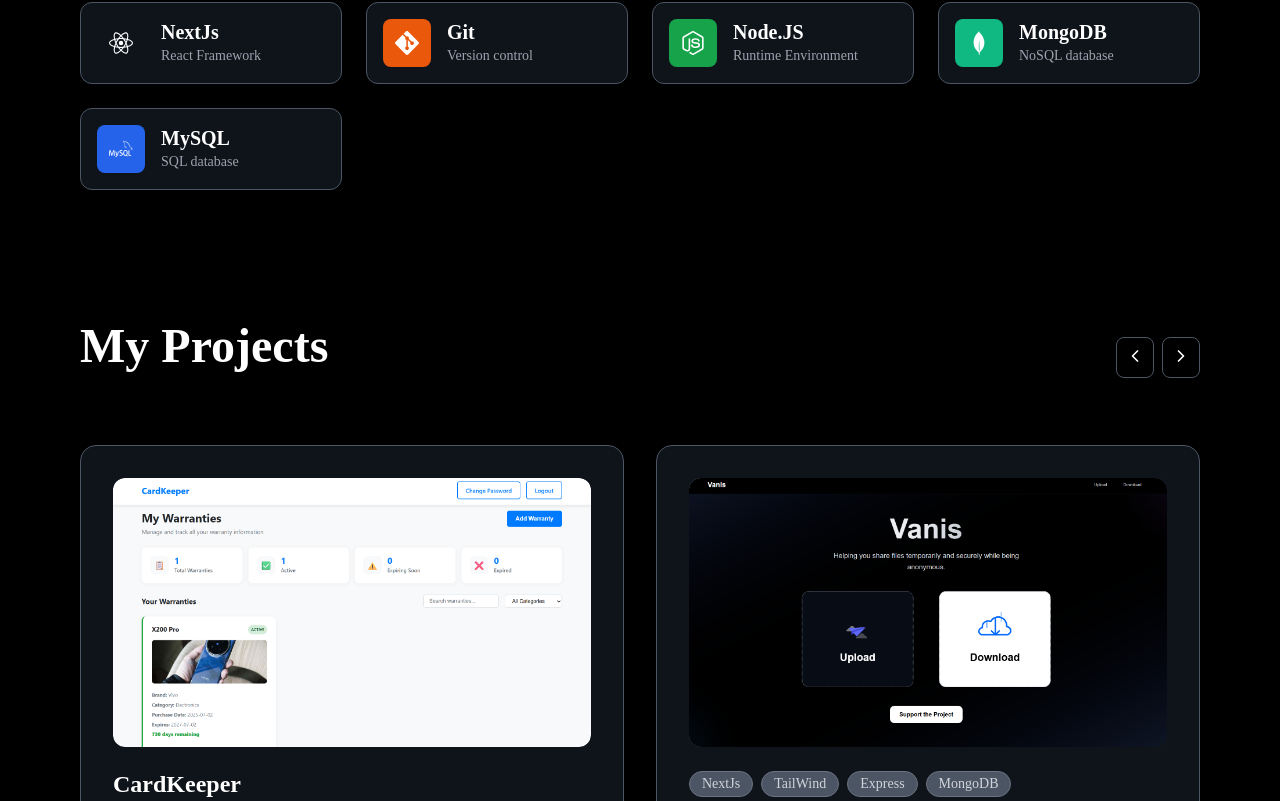
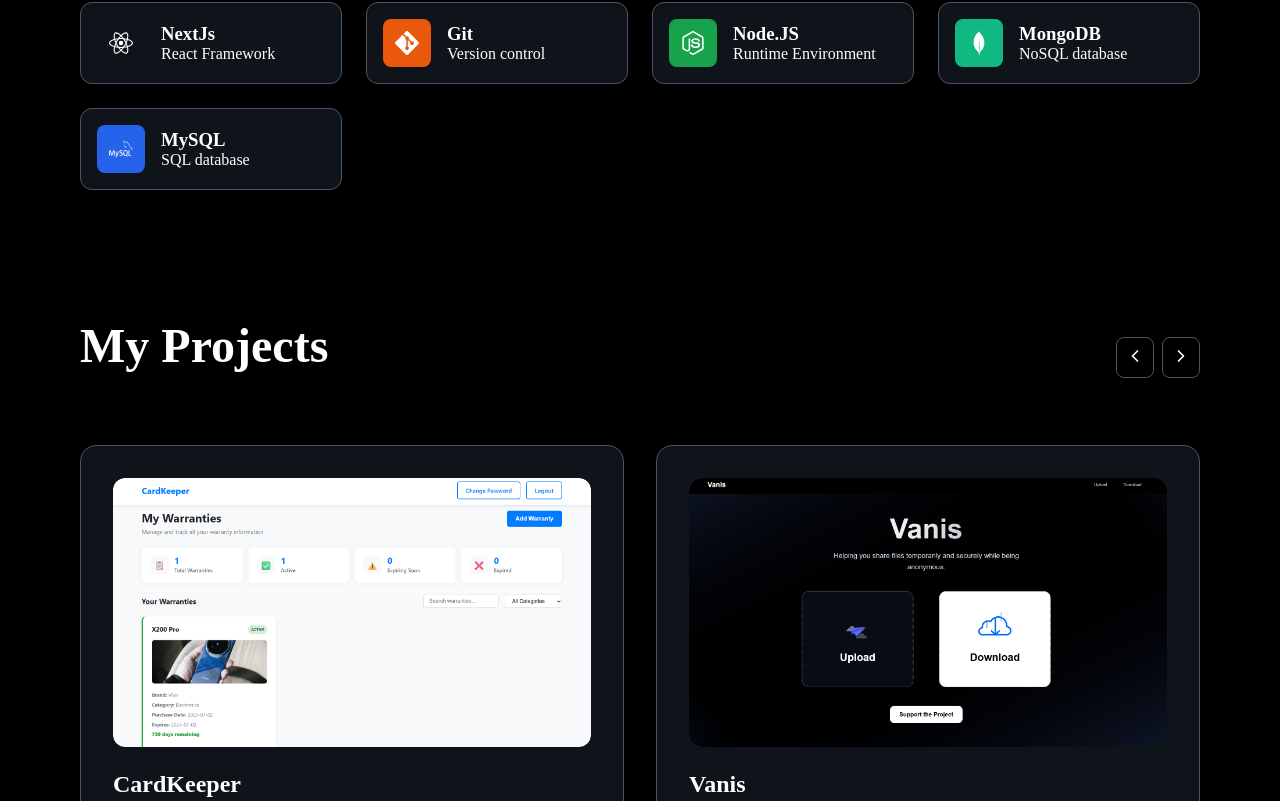
Before and after one commit to lynx-fx/Portfolio, a React (Vite) app: page / in a window 1280 px wide. Shown: the part 999-1800 px from the top of the page. Built offline with nearby package versions, Linux system fonts and the light colour scheme.

Commit message:
Updated carousel

```diff
--- a/src/components/Landing.jsx
+++ b/src/components/Landing.jsx
@@ -1,5 +1,4 @@
 "use client";
-
 import { useState, useEffect, useRef } from "react";
 import { ArrowRight, ChevronLeft, ChevronRight } from "lucide-react";
 import {
@@ -30,8 +29,7 @@
   const [isTransitioning, setIsTransitioning] = useState(false);
   const [isDragging, setIsDragging] = useState(false);
   const [dragStart, setDragStart] = useState({ x: 0, y: 0 });
-  const [dragOffset, setDragOffset] = useState(0);
-
+  const [dragOffset, setDragOffset] = useState({ x: 0, y: 0 });
   const techRef = useRef(null);
   const projectsRef = useRef(null);
   const contactRef = useRef(null);
@@ -47,10 +45,10 @@
     },
     {
       id: 2,
-      tittle: "Vanis",
+      title: "Vanis",
       tags: ["NextJs", "TailWind", "Express", "MongoDB"],
       url: "https://vanis-lynxx.netlify.app/",
-      src: "/Vanis.png"
+      src: "/Vanis.png",
     },
     {
       id: 3,
@@ -145,7 +143,6 @@
         setLastScrollY(window.scrollY);
       }
     };
-
     if (typeof window !== "undefined") {
       window.addEventListener("scroll", controlNavbar);
       return () => {
@@ -159,33 +156,32 @@
     const handleScroll = () => {
       const scrollY = window.scrollY;
       const windowHeight = window.innerHeight;
-
       // Check each section only once
+      // Adjusted the multiplier from 0.95 to 1.05 to trigger animations even later
       if (!visibleSections.about && techRef.current) {
         const rect = techRef.current.getBoundingClientRect();
-        if (rect.top < windowHeight * 0.8) {
+        if (rect.top < windowHeight * 1.05) {
+          // Trigger when the section is just entering the bottom of the viewport
           setVisibleSections((prev) => ({ ...prev, about: true }));
         }
       }
-
       if (!visibleSections.work && projectsRef.current) {
         const rect = projectsRef.current.getBoundingClientRect();
-        if (rect.top < windowHeight * 0.8) {
+        if (rect.top < windowHeight * 1.05) {
+          // Trigger when the section is just entering the bottom of the viewport
           setVisibleSections((prev) => ({ ...prev, work: true }));
         }
       }
-
       if (!visibleSections.contact && contactRef.current) {
         const rect = contactRef.current.getBoundingClientRect();
-        if (rect.top < windowHeight * 0.8) {
+        if (rect.top < windowHeight * 1.05) {
+          // Trigger when the section is just entering the bottom of the viewport
           setVisibleSections((prev) => ({ ...prev, contact: true }));
         }
       }
     };
-
     window.addEventListener("scroll", handleScroll);
     handleScroll(); // Check initial state
-
     return () => window.removeEventListener("scroll", handleScroll);
   }, [visibleSections]);
 
@@ -220,30 +216,41 @@
     const clientX = e.type === "mousedown" ? e.clientX : e.touches[0].clientX;
     const clientY = e.type === "mousedown" ? e.clientY : e.touches[0].clientY;
     setDragStart({ x: clientX, y: clientY });
-    setDragOffset(0);
+    setDragOffset({ x: 0, y: 0 });
   };
 
   const handleDragMove = (e) => {
     if (!isDragging) return;
-    e.preventDefault();
+    // Prevent default to stop vertical scrolling when horizontal drag is detected
+    // e.preventDefault(); // This was causing issues with vertical scroll on mobile
+
     const clientX = e.type === "mousemove" ? e.clientX : e.touches[0].clientX;
+    const clientY = e.type === "mousemove" ? e.clientY : e.touches[0].clientY;
+
     const deltaX = clientX - dragStart.x;
-    setDragOffset(deltaX);
+    const deltaY = clientY - dragStart.y;
+
+    setDragOffset({ x: deltaX, y: deltaY });
   };
 
   const handleDragEnd = () => {
     if (!isDragging) return;
     setIsDragging(false);
 
-    const threshold = 100; // Minimum drag distance to trigger navigation
-    if (Math.abs(dragOffset) > threshold) {
-      if (dragOffset > 0) {
+    const horizontalThreshold = 100; // Minimum horizontal drag distance to trigger navigation
+    const dragDirectionThreshold = 2; // Horizontal movement must be at least 2x vertical movement
+
+    if (
+      Math.abs(dragOffset.x) > horizontalThreshold &&
+      Math.abs(dragOffset.x) > Math.abs(dragOffset.y) * dragDirectionThreshold
+    ) {
+      if (dragOffset.x > 0) {
         prevProject();
       } else {
         nextProject();
       }
     }
-    setDragOffset(0);
+    setDragOffset({ x: 0, y: 0 });
   };
 
   // Add event listeners for drag
@@ -260,11 +267,10 @@
       document.addEventListener("mousemove", handleMouseMove);
       document.addEventListener("mouseup", handleMouseUp);
       document.addEventListener("touchmove", handleTouchMove, {
-        passive: false,
+        passive: false, // Use passive: false to allow preventDefault
       });
       document.addEventListener("touchend", handleTouchEnd);
     }
-
     return () => {
       document.removeEventListener("mousemove", handleMouseMove);
       document.removeEventListener("mouseup", handleMouseUp);
@@ -301,35 +307,31 @@
           </div>
         </div>
       </nav>
-
       {/* Hero Section */}
       <div className="hero-section">
         <div
           className={`hero-location ${isLoaded ? "visible" : ""}`}
-          style={{ animationDelay: "0.2s" }}
+          style={{ animationDelay: "0.4s" }}
         >
           Based in Nepal
         </div>
-
         <h1
           className={`hero-title ${isLoaded ? "visible" : ""}`}
-          style={{ animationDelay: "0.4s" }}
+          style={{ animationDelay: "0.6s" }}
         >
           Bridging <span className="hero-accent">Visual Elegance</span> with{" "}
           <span className="hero-accent">Code Logic,</span> seamlessly.
         </h1>
-
         <p
           className={`hero-subtitle ${isLoaded ? "visible" : ""}`}
-          style={{ animationDelay: "0.6s" }}
+          style={{ animationDelay: "0.8s" }}
         >
           Hi, I'm Sudarshan, I create intuitive and highly functional web
           applications.
         </p>
-
         <div
           className={`hero-buttons ${isLoaded ? "visible" : ""}`}
-          style={{ animationDelay: "0.8s" }}
+          style={{ animationDelay: "1.0s" }}
         >
           <a href="#work">
             <button className="btn btn-outline btn-with-icon">
@@ -348,7 +350,6 @@
             </button>
           </a>
         </div>
-
         {/* Technologies Section */}
         <div ref={techRef} className="technologies-section" id="about">
           <h2
@@ -362,12 +363,11 @@
             className={`section-description ${
               visibleSections.about ? "visible" : ""
             }`}
-            style={{ animationDelay: "0.2s" }}
+            style={{ animationDelay: "0.4s" }}
           >
             I leverage modern technologies to create innovative and efficient
             solutions — here are some I work with most.
           </p>
-
           <div className="tech-grid">
             {technologies.map((tech, index) => {
               const IconComponent = tech.icon;
@@ -377,7 +377,7 @@
                   className={`tech-card tech-card-${tech.color} ${
                     visibleSections.about ? "visible" : ""
                   }`}
-                  style={{ animationDelay: `${0.4 + index * 0.1}s` }}
+                  style={{ animationDelay: `${0.6 + index * 0.15}s` }}
                 >
                   <div className="tech-card-content">
                     <div className={`tech-icon tech-icon-${tech.color}`}>
@@ -392,7 +392,6 @@
               );
             })}
           </div>
-
           {/* Portfolio Section */}
           <div
             ref={projectsRef}
@@ -426,7 +425,6 @@
                 </button>
               </div>
             </div>
-
             {/* Drag-enabled carousel */}
             <div
               ref={carouselRef}
@@ -434,7 +432,7 @@
               onMouseDown={handleDragStart}
               onTouchStart={handleDragStart}
               style={{
-                transform: `translateX(${dragOffset}px)`,
+                transform: `translateX(${dragOffset.x}px)`,
                 cursor: isDragging ? "grabbing" : "grab",
               }}
             >
@@ -448,11 +446,13 @@
                     style={{ animationDelay: `${index * 0.2}s` }}
                   >
                     <div className="project-mockup">
-                      <img src={project.src} height={200} alt={project.title} />
+                      <img
+                        src={project.src || "/placeholder.svg"}
+                        height={200}
+                        alt={project.title}
+                      />
                     </div>
-
                     <h3 className="project-title">{project.title}</h3>
-
                     <div className="project-tags">
                       {project.tags.map((tag, tagIndex) => (
                         <span key={tagIndex} className="project-tag">
@@ -460,7 +460,6 @@
                         </span>
                       ))}
                     </div>
-
                     <a
                       href={project.url}
                       target="_blank"
@@ -474,7 +473,6 @@
                 ))}
               </div>
             </div>
-
             {/* Dot pagination */}
             <div className="carousel-pagination">
               {projects.map((_, index) => (
@@ -489,7 +487,6 @@
                 />
               ))}
             </div>
-
             {/* Drag instruction */}
             <div className="drag-instruction">
               <span>← Drag or click dots to navigate →</span>
@@ -497,14 +494,13 @@
           </div>
         </div>
       </div>
-
       {/* Contact Section */}
       <div ref={contactRef} className="contact-section">
         <div
           className={`contact-content ${
             visibleSections.contact ? "visible" : ""
           }`}
-          style={{ animationDelay: "0.2s" }}
+          style={{ animationDelay: "0.4s" }}
         >
           <h2 className="contact-title">
             Like what you see? Reach out{" "}
@@ -517,7 +513,6 @@
           </a>
         </div>
       </div>
-
       {/* Footer */}
       <footer className="footer" id="footer">
         <div className="footer-content">
@@ -526,7 +521,6 @@
               <h3 className="footer-brand-title">Sudarshan</h3>
               <p className="footer-brand-text">© 2025 | All rights reserved.</p>
             </div>
-
             <div className="footer-section">
               <h4 className="footer-section-title">Navigate</h4>
               <ul className="footer-links">
@@ -552,7 +546,6 @@
                 </li>
               </ul>
             </div>
-
             <div className="footer-section">
               <h4 className="footer-section-title">Projects</h4>
               <ul className="footer-links">
@@ -588,7 +581,6 @@
                 </li>
               </ul>
             </div>
-
             <div className="footer-section">
               <h4 className="footer-section-title">Socials</h4>
               <ul className="footer-links">
--- a/src/styles/landing.css
+++ b/src/styles/landing.css
@@ -6,7 +6,6 @@
   scroll-behavior: smooth;
   caret-color: transparent;
 }
-
 img {
   user-select: none; /* Prevent text selection */
   -webkit-user-drag: none; /* Prevent dragging in WebKit browsers */
@@ -14,22 +13,18 @@
   -moz-user-select: none;
   -ms-user-select: none;
 }
-
 ::-webkit-scrollbar {
   display: none;
 }
-
 /* Text selection color */
 ::selection {
   background-color: #3b82f6;
   color: #ffffff;
 }
-
 ::-moz-selection {
   background-color: #3b82f6;
   color: #ffffff;
 }
-
 /* Main container */
 .portfolio-container {
   padding-top: 50px;
@@ -38,7 +33,6 @@
   color: #ffffff;
   overflow-x: hidden;
 }
-
 /* Navigation Styles */
 .navigation {
   position: fixed;
@@ -48,24 +42,20 @@
   z-index: 50;
   transition: all 0.5s ease-out;
 }
-
 .navigation.nav-visible {
   transform: translateY(0);
   opacity: 1;
 }
-
 .navigation.nav-hidden {
   transform: translateY(-100%);
   opacity: 0;
 }
-
 .nav-wrapper {
   display: flex;
   justify-content: center;
   padding-top: 2rem;
   padding-bottom: 1rem;
 }
-
 .nav-menu {
   display: flex;
   align-items: center;
@@ -77,27 +67,22 @@
   border: 1px solid #4b5563;
   transition: all 0.3s ease;
 }
-
 .nav-menu:hover {
   transform: scale(1.05);
   background-color: rgba(31, 41, 55, 0.7);
 }
-
 .nav-link {
   color: #9ca3af;
   text-decoration: none;
   transition: all 0.3s ease;
 }
-
 .nav-link:hover {
   color: #ffffff;
   transform: scale(1.1);
 }
-
 .nav-link-active {
   color: #ffffff;
 }
-
 /* Hero Section */
 .hero-section {
   display: flex;
@@ -108,7 +93,6 @@
   max-width: 72rem;
   margin: 0 auto;
 }
-
 /* Simplified Animation System */
 .hero-location,
 .hero-title,
@@ -122,9 +106,9 @@
 .contact-content {
   opacity: 0;
   transform: translateY(30px);
-  transition: all 0.8s cubic-bezier(0.25, 0.46, 0.45, 0.94);
+  /* Increased transition duration for a slower, more noticeable animation */
+  transition: all 1.2s cubic-bezier(0.25, 0.46, 0.45, 0.94);
 }
-
 .hero-location.visible,
 .hero-title.visible,
 .hero-subtitle.visible,
@@ -138,7 +122,6 @@
   opacity: 1;
   transform: translateY(0);
 }
-
 .hero-location {
   color: #9ca3af;
   font-size: 0.875rem;
@@ -147,19 +130,16 @@
   text-transform: uppercase;
   margin-bottom: 2rem;
 }
-
 .hero-title {
   font-size: 2.5rem;
   font-weight: 700;
   line-height: 1.1;
   margin-bottom: 2rem;
 }
-
 .hero-accent {
   color: #3b82f6;
   animation: pulse 2s infinite;
 }
-
 .hero-subtitle {
   color: #9ca3af;
   font-size: 1.125rem;
@@ -167,14 +147,12 @@
   margin-bottom: 3rem;
   line-height: 1.6;
 }
-
 .hero-buttons {
   display: flex;
   flex-direction: column;
   gap: 1rem;
   margin-bottom: 4rem;
 }
-
 /* Button Styles */
 .btn {
   display: inline-flex;
@@ -189,59 +167,49 @@
   border: none;
   font-size: 1rem;
 }
-
 .btn-outline {
   background-color: transparent;
   border: 1px solid #4b5563;
   color: #ffffff;
 }
-
 .btn-outline:hover {
   background-color: #111827;
   border-color: #6b7280;
   transform: scale(1.05);
   box-shadow: 0 10px 25px rgba(59, 130, 246, 0.2);
 }
-
 .btn-primary {
   background-color: #2563eb;
   color: #ffffff;
   border: none;
   width: 100%;
 }
-
 .btn-primary:hover {
   background-color: #1d4ed8;
   transform: scale(1.05);
   box-shadow: 0 10px 25px rgba(59, 130, 246, 0.3);
 }
-
 .btn-with-icon {
   position: relative;
 }
-
 .btn-icon-right {
   width: 1rem;
   height: 1rem;
   margin-left: 0.5rem;
   transition: transform 0.3s ease;
 }
-
 .btn-icon-left {
   width: 1rem;
   height: 1rem;
   margin-right: 0.5rem;
   transition: transform 0.3s ease;
 }
-
 .btn:hover .btn-icon-right {
   transform: translateX(0.25rem);
 }
-
 .btn:hover .btn-icon-left {
   transform: scale(1.1);
 }
-
 /* Technologies Section */
 .technologies-section {
   margin-top: 8rem;
@@ -251,27 +219,23 @@
   margin-right: auto;
   text-align: left;
 }
-
 .section-title {
   font-size: 2.5rem;
   font-weight: 700;
   margin-bottom: 1.5rem;
 }
-
 .section-description {
   color: #9ca3af;
   font-size: 1.125rem;
   margin-bottom: 3rem;
   max-width: 64rem;
 }
-
 .tech-grid {
   display: grid;
   grid-template-columns: 1fr;
   gap: 1.5rem;
   margin-bottom: 8rem;
 }
-
 .tech-card {
   background-color: rgba(31, 41, 55, 0.5);
   border: 1px solid #4b5563;
@@ -279,19 +243,16 @@
   padding: 1rem;
   transition: all 0.5s ease;
 }
-
 .tech-card:hover {
   background-color: rgba(31, 41, 55, 0.7);
   transform: scale(1.05);
   box-shadow: 0 10px 25px rgba(59, 130, 246, 0.1);
 }
-
 .tech-card-content {
   display: flex;
   align-items: center;
   gap: 1rem;
 }
-
 .tech-icon {
   width: 3rem;
   height: 3rem;
@@ -303,16 +264,13 @@
   color: #ffffff;
   transition: all 0.3s ease;
 }
-
 .tech-icon-svg {
   width: 1.5rem;
   height: 1.5rem;
 }
-
 .tech-card:hover .tech-icon {
   transform: scale(1.1);
 }
-
 .tech-icon-yellow {
   background-color: #eab308;
 }
@@ -337,45 +295,20 @@
 .tech-icon-blue {
   background-color: #2563eb;
 }
-
-.tech-info {
-  flex: 1;
-}
-
-.tech-name {
-  color: #ffffff;
-  font-weight: 600;
-  font-size: 1.25rem;
-  margin-bottom: 0.25rem;
-  transition: color 0.3s ease;
-}
-
-.tech-card:hover .tech-name {
-  color: #60a5fa;
-}
-
-.tech-description {
-  color: #9ca3af;
-  font-size: 0.875rem;
-}
-
 /* Portfolio Section */
 .portfolio-section {
   margin-top: 4rem;
 }
-
 .portfolio-header {
   display: flex;
   justify-content: space-between;
   align-items: center;
   margin-bottom: 3rem;
 }
-
 .portfolio-controls {
   display: flex;
   gap: 0.5rem;
 }
-
 .control-btn {
   padding: 0.5rem;
   border: 1px solid #4b5563;
@@ -385,49 +318,40 @@
   cursor: pointer;
   transition: all 0.3s ease;
 }
-
 .control-btn:hover:not(:disabled) {
   background-color: #111827;
   transform: scale(1.1);
   box-shadow: 0 5px 15px rgba(59, 130, 246, 0.2);
 }
-
 .control-btn:disabled {
   opacity: 0.5;
   cursor: not-allowed;
 }
-
 .control-icon {
   width: 1.25rem;
   height: 1.25rem;
   transition: transform 0.3s ease;
 }
-
 .control-btn:hover:not(:disabled) .control-icon {
   transform: translateX(-0.25rem);
 }
-
 .control-btn:last-child:hover:not(:disabled) .control-icon {
   transform: translateX(0.25rem);
 }
-
 /* Carousel Styles */
 .portfolio-carousel {
   transition: transform 0.3s ease;
   user-select: none;
   touch-action: pan-y;
 }
-
 .portfolio-carousel.dragging {
   transition: none;
 }
-
 .portfolio-grid {
   display: grid;
   grid-template-columns: 1fr;
   gap: 2rem;
 }
-
 .project-card {
   background-color: rgba(31, 41, 55, 0.5);
   border: 1px solid #4b5563;
@@ -437,18 +361,15 @@
   opacity: 1;
   transform: scale(1);
 }
-
 .project-card.project-transitioning {
   opacity: 0.5;
   transform: scale(0.95);
 }
-
 .project-card:hover {
   background-color: rgba(31, 41, 55, 0.7);
   transform: scale(1.05);
   box-shadow: 0 25px 50px rgba(59, 130, 246, 0.1);
 }
-
 /* Carousel Pagination */
 .carousel-pagination {
   display: flex;
@@ -457,7 +378,6 @@
   margin-top: 2rem;
   margin-bottom: 1rem;
 }
-
 .pagination-dot {
   width: 0.75rem;
   height: 0.75rem;
@@ -468,23 +388,19 @@
   transition: all 0.3s ease;
   position: relative;
 }
-
 .pagination-dot:hover:not(:disabled) {
   background-color: #6b7280;
   transform: scale(1.2);
 }
-
 .pagination-dot.active {
   background-color: #3b82f6;
   transform: scale(1.3);
   box-shadow: 0 0 0 2px rgba(59, 130, 246, 0.3);
 }
-
 .pagination-dot:disabled {
   cursor: not-allowed;
   opacity: 0.5;
 }
-
 /* Drag Instruction */
 .drag-instruction {
   text-align: center;
@@ -493,7 +409,6 @@
   font-size: 0.875rem;
   opacity: 0.7;
 }
-
 .project-mockup {
   aspect-ratio: 16 / 9;
   background: linear-gradient(135deg, #4b5563, #111827);
@@ -506,11 +421,9 @@
   overflow: hidden;
   transition: all 0.9s ease;
 }
-
 .project-card:hover .project-mockup {
   box-shadow: 0 10px 25px rgba(0, 0, 0, 0.3);
 }
-
 .project-mockup img {
   width: 100%;
   height: 100%;
@@ -518,12 +431,10 @@
   border-radius: 0.75rem;
   transition: transform 0.3s ease;
 }
-
 .project-card :hover {
   transform: scale(1.05);
   transition: transform 0.3s ease;
 }
-
 .project-laptop {
   width: 80%;
   height: 80%;
@@ -532,27 +443,22 @@
   transform: rotate(12deg);
   transition: all 0.5s ease;
 }
-
 .project-card:hover .project-laptop {
   transform: rotate(6deg) scale(1.05);
 }
-
 .laptop-light {
   background-color: #ffffff;
 }
-
 .laptop-dark {
   background-color: #111827;
   border: 1px solid #4b5563;
 }
-
 .project-screen {
   width: 100%;
   height: 100%;
   border-radius: 0.5rem;
   padding: 1rem;
 }
-
 .project-title {
   color: #ffffff;
   font-weight: 700;
@@ -560,18 +466,15 @@
   margin-bottom: 1rem;
   transition: color 0.3s ease;
 }
-
 .project-card:hover .project-title {
   color: #60a5fa;
 }
-
 .project-tags {
   display: flex;
   flex-wrap: wrap;
   gap: 0.5rem;
   margin-bottom: 1.5rem;
 }
-
 .project-tag {
   padding: 0.25rem 0.75rem;
   background-color: #4b5563;
@@ -581,25 +484,21 @@
   border: 1px solid #6b7280;
   transition: all 0.3s ease;
 }
-
 .project-tag:hover {
   background-color: #6b7280;
   transform: scale(1.05);
 }
-
 /* Contact Section */
 .contact-section {
   margin-top: 8rem;
   text-align: center;
 }
-
 .progress-indicator {
   display: flex;
   justify-content: center;
   gap: 0.5rem;
   margin-bottom: 4rem;
 }
-
 .progress-dot {
   width: 0.75rem;
   height: 0.75rem;
@@ -607,32 +506,26 @@
   background-color: #4b5563;
   animation: pulse 2s infinite;
 }
-
 .progress-dot-active {
   background-color: #3b82f6;
 }
-
 .progress-dot:nth-child(2) {
   animation-delay: 0.2s;
 }
-
 .progress-dot:nth-child(3) {
   animation-delay: 0.4s;
 }
-
 .contact-content {
   max-width: 64rem;
   margin: 0 auto 8rem;
   padding: 0 1rem;
 }
-
 .contact-title {
   font-size: 2.5rem;
   font-weight: 700;
   line-height: 1.1;
   margin-bottom: 2rem;
 }
-
 .contact-accent {
   color: #3b82f6;
   animation: pulse 2s infinite;
@@ -640,11 +533,9 @@
   cursor: pointer;
   transition: all 0.3s ease;
 }
-
 .contact-accent:hover {
   transform: scale(1.05);
 }
-
 .contact-accent::after {
   content: "anupbhujel07@gmail.com";
   position: absolute;
@@ -666,7 +557,6 @@
   z-index: 10;
   animation: none;
 }
-
 .contact-accent::before {
   content: "";
   position: absolute;
@@ -683,20 +573,17 @@
   transition: all 0.3s ease;
   z-index: 10;
 }
-
 .contact-accent:hover::after {
   opacity: 1;
   visibility: visible;
   transform: translateX(-50%) translateY(-20px);
   animation: tooltipBounce 0.4s ease-out;
 }
-
 .contact-accent:hover::before {
   opacity: 1;
   visibility: visible;
   transform: translateX(-50%) translateY(-5px);
 }
-
 @keyframes tooltipBounce {
   0% {
     opacity: 0;
@@ -710,76 +597,63 @@
     transform: translateX(-50%) translateY(-20px) scale(1);
   }
 }
-
 /* Footer */
 .footer {
   border-top: 1px solid #4b5563;
   padding-top: 3rem;
   padding-bottom: 2rem;
 }
-
 .footer-content {
   max-width: 80rem;
   margin: 0 auto;
   padding: 0 1rem;
 }
-
 .footer-grid {
   display: grid;
   grid-template-columns: 1fr;
   gap: 2rem;
 }
-
 .footer-brand-title {
   color: #ffffff;
   font-weight: 600;
   font-size: 1.25rem;
   margin-bottom: 1rem;
 }
-
 .footer-brand-text {
   color: #9ca3af;
   font-size: 0.875rem;
 }
-
 .footer-section-title {
   color: #ffffff;
   font-weight: 600;
   font-size: 1.125rem;
   margin-bottom: 1rem;
 }
-
 .footer-links {
   list-style: none;
 }
-
 .footer-links li {
   margin-bottom: 0.75rem;
 }
-
 .footer-link {
   display: inline-block;
   color: #9ca3af;
   text-decoration: none;
   transition: all 0.3s ease;
 }
-
 .footer-link:hover {
   color: #ffffff;
   transform: translateX(0.5rem);
 }
-
 .footer-link-with-icon {
   display: flex;
   align-items: center;
 }
-
 .footer-icon {
   width: 1rem;
   height: 1rem;
   margin-right: 0.5rem;
 }
-
 /* Basic Animations */
 @keyframes pulse {
   0%,
@@ -790,64 +664,51 @@
     opacity: 0.5;
   }
 }
-
 /* Responsive Design */
 @media (min-width: 640px) {
   .hero-buttons {
     flex-direction: row;
   }
-
   .hero-title {
     font-size: 3rem;
   }
-
   .contact-title {
     font-size: 3rem;
   }
 }
-
 @media (min-width: 768px) {
   .tech-grid {
     grid-template-columns: repeat(2, 1fr);
   }
-
   .footer-grid {
     grid-template-columns: repeat(4, 1fr);
   }
 }
-
 @media (min-width: 1024px) {
   .hero-title {
     font-size: 4rem;
   }
-
   .section-title {
     font-size: 3rem;
   }
-
   .tech-grid {
     grid-template-columns: repeat(3, 1fr);
   }
-
   .portfolio-grid {
     grid-template-columns: repeat(2, 1fr);
   }
-
   .contact-title {
     font-size: 3.75rem;
   }
 }
-
 @media (min-width: 1280px) {
   .hero-title {
     font-size: 5rem;
   }
-
   .tech-grid {
     grid-template-columns: repeat(4, 1fr);
   }
 }
-
 @media (min-width: 1536px) {
   .hero-title {
     font-size: 6rem;
```
